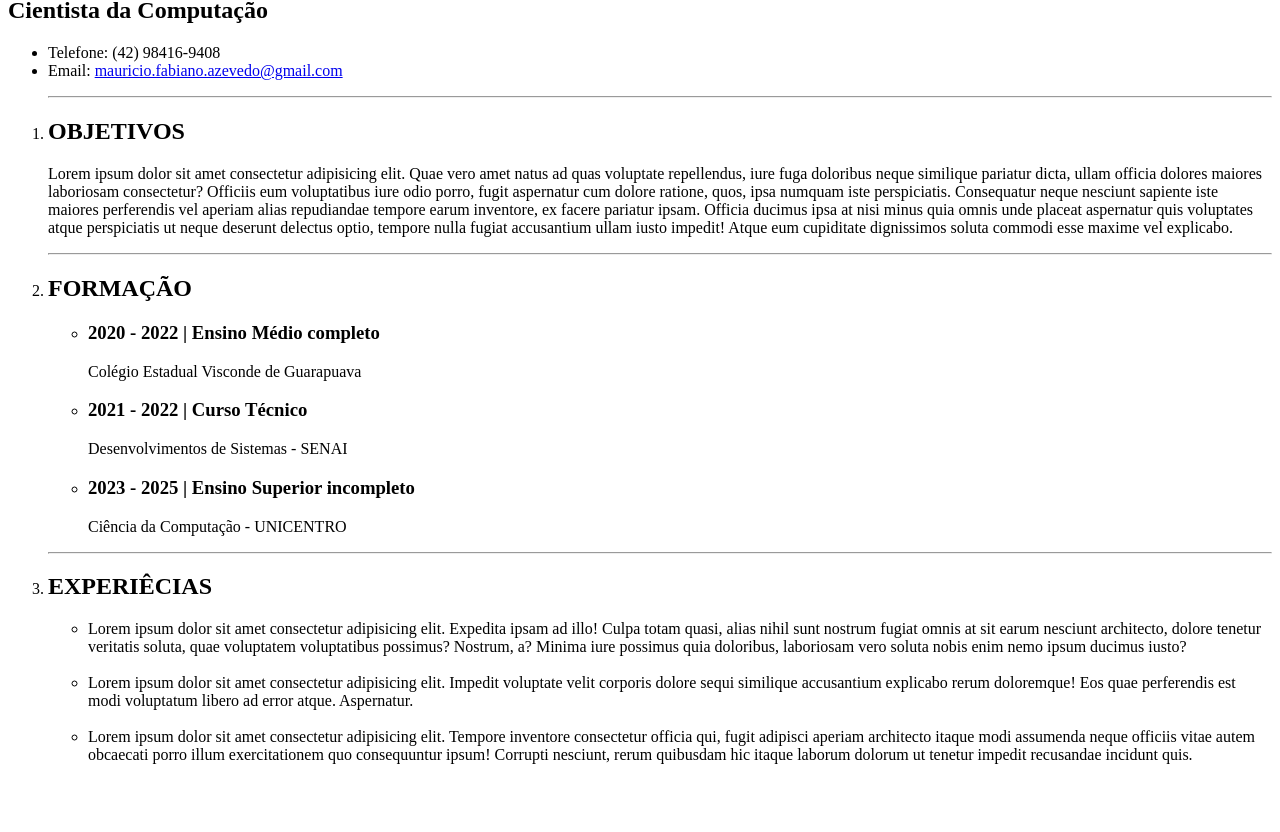
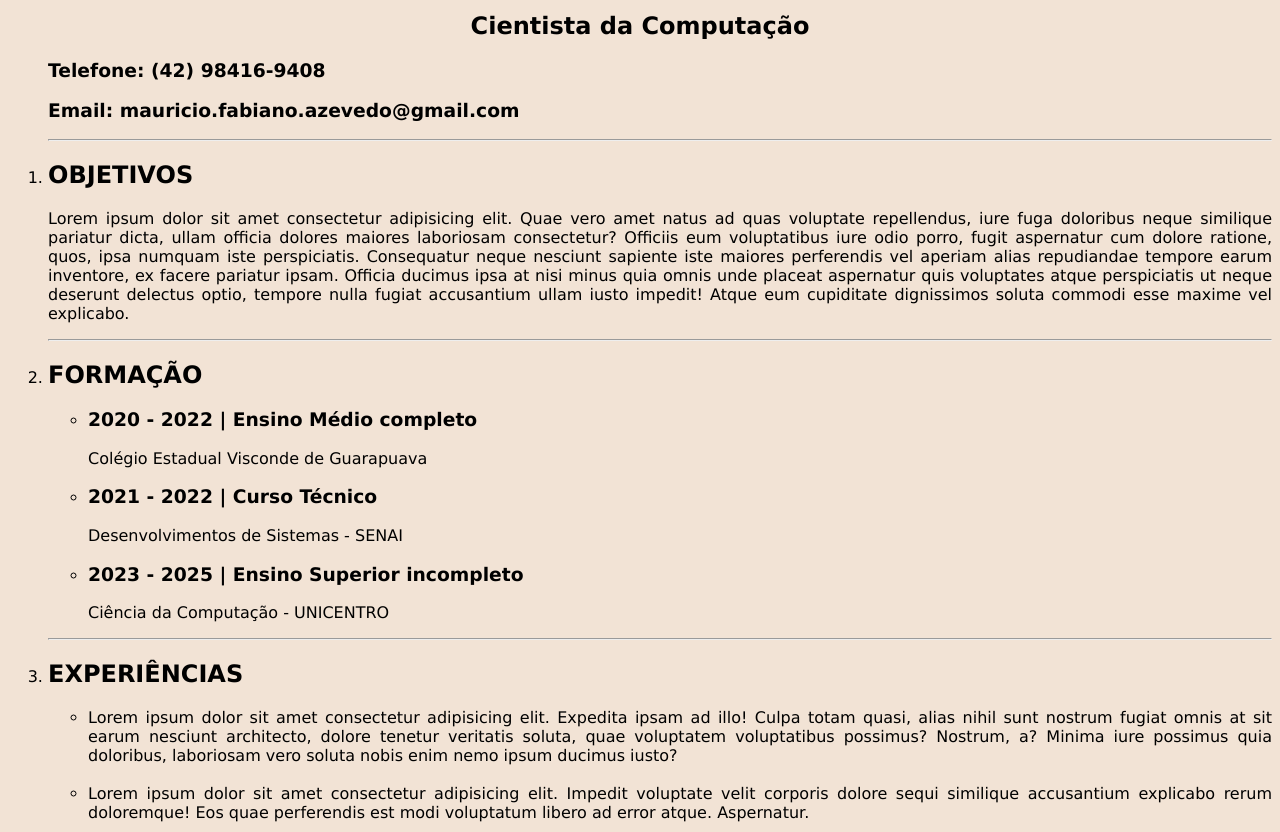
Before and after one commit to mauricio1804/interfaces-web, a plain HTML site: page trabalho_curriculo.html in a window 1280 px wide. Shown: the part 69-901 px from the top of the page. Before the commit the page ends 849 px from the top, so only its background shows below. Drawn offline with Linux system fonts and the light colour scheme.

Commit message:
Indrocução_CSS

```diff
--- /dev/null
+++ b/02 - CSS/index.html
@@ -0,0 +1,41 @@
+<!DOCTYPE html>
+<html lang="pt-br">
+
+<head>
+    <meta charset="UTF-8">
+    <link rel="stylesheet" href="../02 - CSS/style.css">
+    <title>Primeiras aulas de CSS</title>
+</head>
+
+<body>
+    <h1 id="titulo1">Título de nível 1</h1>
+    <h2 id="titulo2">Título de nível 2</h2>
+    <h3 id="titulo3">Título de nível 3</h3>
+    <p class="paragrafo_normal">
+        Lorem ipsum dolor sit <a href="#"> amet consectetur, adipisicing elit. </a>Laboriosam, voluptatem!
+    </p>
+
+    <p class="paragrafo_especial">
+        Lorem ipsum dolor sit amet consectetur adipisicing elit. At iste alias quisquam tempora expedita quidem facere
+        mollitia enim animi laudantium!
+    </p>
+
+    <p class="paragrafo_normal">
+        Lorem ipsum dolor sit, amet consectetur adipisicing elit. Iste, quia consectetur? Voluptatem aliquam distinctio
+        commodi minus harum. Deleniti laboriosam repudiandae sapiente nulla maxime, quibusdam voluptates? Sint velit a
+        accusantium rem in enim voluptate necessitatibus repellendus explicabo nisi nulla esse saepe minus nostrum
+        maxime doloremque expedita aspernatur neque, unde voluptas iusto.
+    </p>
+
+    <p class="paragrafo_especial">
+        Lorem ipsum dolor, sit amet consectetur adipisicing elit. Repellat illo delectus minus, expedita neque incidunt
+        iure est autem minima! Debitis magnam autem eaque optio neque doloribus! Eum provident odit dicta, blanditiis
+        minima maxime praesentium! Tenetur quia odit assumenda provident? Temporibus tempora ab soluta. Cupiditate
+        quisquam tempora mollitia error autem, voluptatibus suscipit impedit eligendi molestiae explicabo, fuga ab
+        veniam, molestias cum laboriosam doloremque blanditiis ut! Quam quod, aspernatur similique repellendus quae
+        eligendi doloribus! Saepe, sapiente recusandae? Dolorum enim eveniet quis ullam dolor nobis ex aliquam, omnis
+        numquam vel voluptas, ut placeat optio voluptates aperiam illum aspernatur veniam debitis saepe error facilis
+    </p>
+</body>
+
+</html>
--- /dev/null
+++ b/02 - CSS/style.css
@@ -0,0 +1,42 @@
+#titulo1{
+    font-family: 'Courier New', Courier, monospace;
+    color: blue;
+    font-size: 70px;
+    font-style: oblique;
+    text-transform: capitalize;
+    text-align: center;
+}
+
+#titulo2{
+    font-family: Verdana, Geneva, Tahoma, sans-serif;
+    font-size: 40px;
+    font-style: italic;
+    text-transform: lowercase;
+    text-align: right;
+}
+
+#titulo3{
+    text-transform: uppercase;
+    background-color: aqua;
+    width: 50%;
+}
+
+.paragrafo_normal{
+    text-indent: 40px;
+    font-size: 18pt;
+    text-align: justify;
+}
+
+.paragrafo_especial{
+    text-align: right;
+    font-size: 18pt;
+    font-variant: small-caps;
+}
+
+a{
+    text-decoration: none;
+}
+
+body{
+    background-color: chartreuse;
+}
--- /dev/null
+++ b/style.css
@@ -0,0 +1,26 @@
+body{
+    font-family: Verdana, Geneva, Tahoma, sans-serif;
+    background-color: #F2E3D5;
+}
+
+a{
+    text-decoration: none;
+    color: black;
+}
+
+.titulos{
+    text-transform: uppercase;
+}
+
+
+.titulo_nome{
+    text-align: center;
+}
+
+.informacoes_gerais{
+    text-align: start;
+}
+
+.conteudo{
+    text-align: justify;
+}
--- a/trabalho_curriculo.html
+++ b/trabalho_curriculo.html
@@ -1,20 +1,37 @@
+<!DOCTYPE html>
+<html lang="pt-br">
+
+<head>
+    <meta charset="UTF-8">
+    <title>Curriculo vitae</title>
+    <link rel="stylesheet" href="/style.css">
+</head>
+
+<body>
     <!--OBS: As informações das seções serão melhoradas -->
-<h1>MAURÍCIO FABIANO AZEVEDO FILHO</h1>
-<h2>Cientista da Computação</h2>
+    <h1 class="titulo_nome">MAURÍCIO FABIANO AZEVEDO FILHO</h1>
+    <h2 class="titulo_nome">Cientista da Computação</h2>
 
-<ul>
-    <li>Telefone: (42) 98416-9408</li>
-    <li>Email: <a href="mailto:mauricio.fabiano.azevedo@gmail.com">mauricio.fabiano.azevedo@gmail.com</a></li>
+    <ul class="informacoes_gerais">
+        <h3>Telefone: (42) 98416-9408</h3>
+        <h3>Email: <a href="mailto:mauricio.fabiano.azevedo@gmail.com">mauricio.fabiano.azevedo@gmail.com</a></h3>
     </ul>
-<ol>
+    <ol class="conteudo">
         <hr>
         <li>
-        <h2><b>OBJETIVOS</b></h2>
-        <P>Lorem ipsum dolor sit amet consectetur adipisicing elit. Quae vero amet natus ad quas voluptate repellendus, iure fuga doloribus neque similique pariatur dicta, ullam officia dolores maiores laboriosam consectetur? Officiis eum voluptatibus iure odio porro, fugit aspernatur cum dolore ratione, quos, ipsa numquam iste perspiciatis. Consequatur neque nesciunt sapiente iste maiores perferendis vel aperiam alias repudiandae tempore earum inventore, ex facere pariatur ipsam. Officia ducimus ipsa at nisi minus quia omnis unde placeat aspernatur quis voluptates atque perspiciatis ut neque deserunt delectus optio, tempore nulla fugiat accusantium ullam iusto impedit! Atque eum cupiditate dignissimos soluta commodi esse maxime vel explicabo.</P>
+            <h2 class="titulos"><b>objetivos</b></h2>
+            <P>Lorem ipsum dolor sit amet consectetur adipisicing elit. Quae vero amet natus ad quas voluptate
+                repellendus, iure fuga doloribus neque similique pariatur dicta, ullam officia dolores maiores
+                laboriosam consectetur? Officiis eum voluptatibus iure odio porro, fugit aspernatur cum dolore ratione,
+                quos, ipsa numquam iste perspiciatis. Consequatur neque nesciunt sapiente iste maiores perferendis vel
+                aperiam alias repudiandae tempore earum inventore, ex facere pariatur ipsam. Officia ducimus ipsa at
+                nisi minus quia omnis unde placeat aspernatur quis voluptates atque perspiciatis ut neque deserunt
+                delectus optio, tempore nulla fugiat accusantium ullam iusto impedit! Atque eum cupiditate dignissimos
+                soluta commodi esse maxime vel explicabo.</P>
         </li>
         <hr>
-        <li>
-            <h2><b>FORMAÇÃO</b></h2>
+        <li class="formacao">
+            <h2 class="titulos"><b>formação</b></h2>
             <ul>
                 <li>
                     <h3>2020 - 2022 | Ensino Médio completo</h3>
@@ -32,19 +49,30 @@
         </li>
         <hr>
         <li>
-        <h2><b>EXPERIÊCIAS</b></h2>
+            <h2 class="titulos"><b>experiências</b></h2>
             <ul>
                 <li>
-                Lorem ipsum dolor sit amet consectetur adipisicing elit. Expedita ipsam ad illo! Culpa totam quasi, alias nihil sunt nostrum fugiat omnis at sit earum nesciunt architecto, dolore tenetur veritatis soluta, quae voluptatem voluptatibus possimus? Nostrum, a? Minima iure possimus quia doloribus, laboriosam vero soluta nobis enim nemo ipsum ducimus iusto?
+                    Lorem ipsum dolor sit amet consectetur adipisicing elit. Expedita ipsam ad illo! Culpa totam quasi,
+                    alias nihil sunt nostrum fugiat omnis at sit earum nesciunt architecto, dolore tenetur veritatis
+                    soluta, quae voluptatem voluptatibus possimus? Nostrum, a? Minima iure possimus quia doloribus,
+                    laboriosam vero soluta nobis enim nemo ipsum ducimus iusto?
                 </li>
                 <br>
                 <li>
-                Lorem ipsum dolor sit amet consectetur adipisicing elit. Impedit voluptate velit corporis dolore sequi similique accusantium explicabo rerum doloremque! Eos quae perferendis est modi voluptatum libero ad error atque. Aspernatur.
+                    Lorem ipsum dolor sit amet consectetur adipisicing elit. Impedit voluptate velit corporis dolore
+                    sequi similique accusantium explicabo rerum doloremque! Eos quae perferendis est modi voluptatum
+                    libero ad error atque. Aspernatur.
                 </li>
                 <br>
                 <li>
-                Lorem ipsum dolor sit amet consectetur adipisicing elit. Tempore inventore consectetur officia qui, fugit adipisci aperiam architecto itaque modi assumenda neque officiis vitae autem obcaecati porro illum exercitationem quo consequuntur ipsum! Corrupti nesciunt, rerum quibusdam hic itaque laborum dolorum ut tenetur impedit recusandae incidunt quis.
+                    Lorem ipsum dolor sit amet consectetur adipisicing elit. Tempore inventore consectetur officia qui,
+                    fugit adipisci aperiam architecto itaque modi assumenda neque officiis vitae autem obcaecati porro
+                    illum exercitationem quo consequuntur ipsum! Corrupti nesciunt, rerum quibusdam hic itaque laborum
+                    dolorum ut tenetur impedit recusandae incidunt quis.
                 </li>
             </ul>
         </li>
     </ol>
+</body>
+
+</html>
```
Also changed, not shown: 02 - CSS/introducao_css.html (+13 -6 lines), imagens/paleta_cores.jpeg (added). Lines whose indentation alone changed are shown as unchanged.
